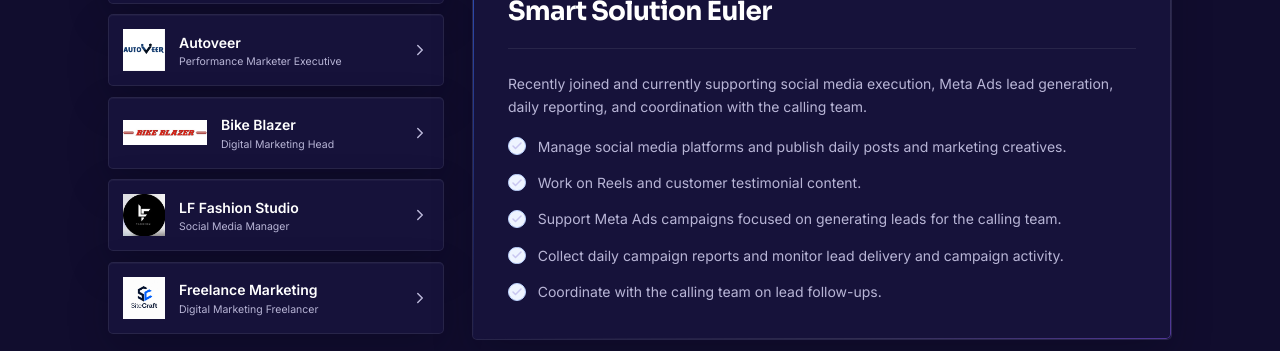
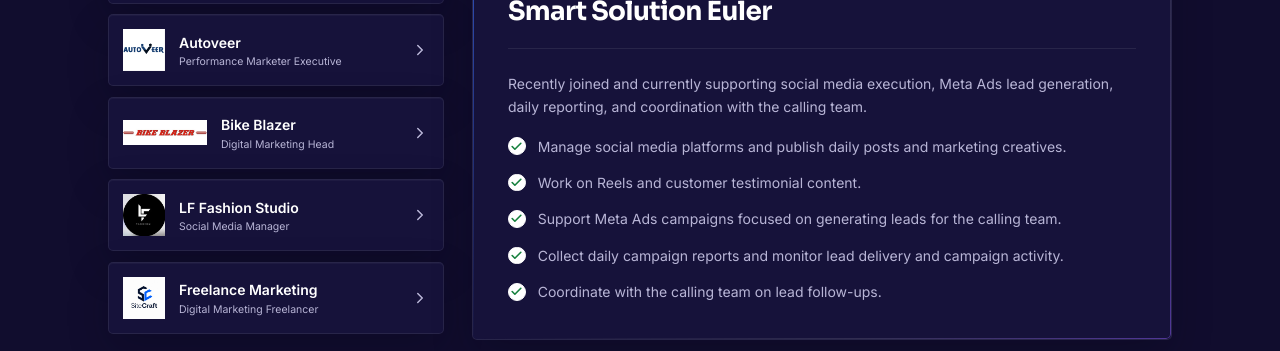
Before and after one commit to vinayautoveer22/Vinay-Portfolio, a React (Vite) app: page / in a window 1280 px wide. Shown: the part 7720-8071 px from the top of the page. Built offline with nearby package versions, Linux system fonts and the light colour scheme.

Commit message:
Auto-publish portfolio updates 2026-11-05 14:34

```diff
--- a/src/components/Experience.jsx
+++ b/src/components/Experience.jsx
@@ -80,8 +80,8 @@ export default function Experience() {
             <ul className={`${currentExp.summary ? 'mt-5' : 'mt-7'} space-y-4`}>
               {currentExp.responsibilities.map((resp) => (
                 <li key={resp} className="flex items-start gap-3.5">
-                  <span className="mt-0.5 w-5 h-5 rounded-full bg-brand-50 border border-brand-200 text-brand-600 flex items-center justify-center shrink-0">
-                    <Check size={12} strokeWidth={3} />
+                  <span className="experience-check-badge mt-0.5 w-5 h-5 rounded-full flex items-center justify-center shrink-0">
+                    <Check size={13} strokeWidth={3} />
                   </span>
                   <p className="text-ink-2 text-sm sm:text-base leading-relaxed">{resp}</p>
                 </li>
--- a/src/neumorphism.css
+++ b/src/neumorphism.css
@@ -462,6 +462,12 @@ select:focus-visible {
 
 #experience .experience-tab { --experience-accent: 124 92 255 !important; }
 
+#experience .experience-check-badge {
+  color: #15803d !important;
+  background: #fff !important;
+  border: 1px solid #fff !important;
+}
+
 .text-accent,
 [class*="text-cyan-"],
 [class*="text-violet-"],
```
